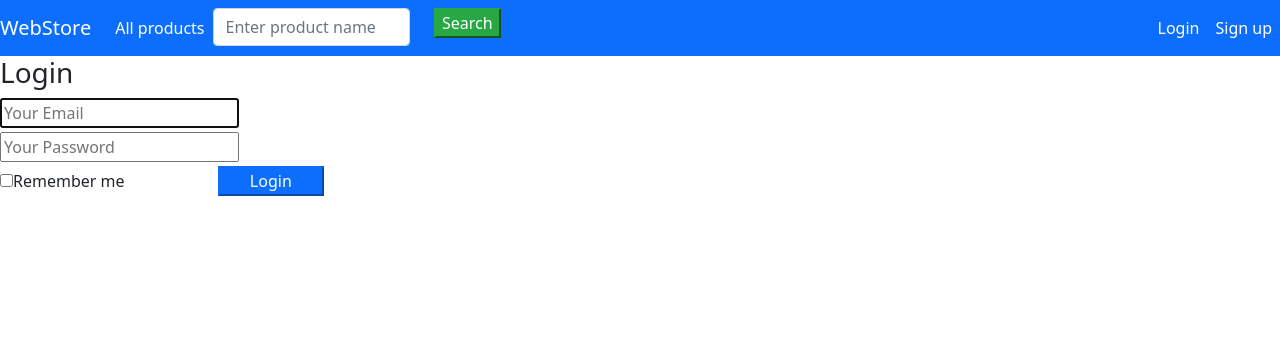
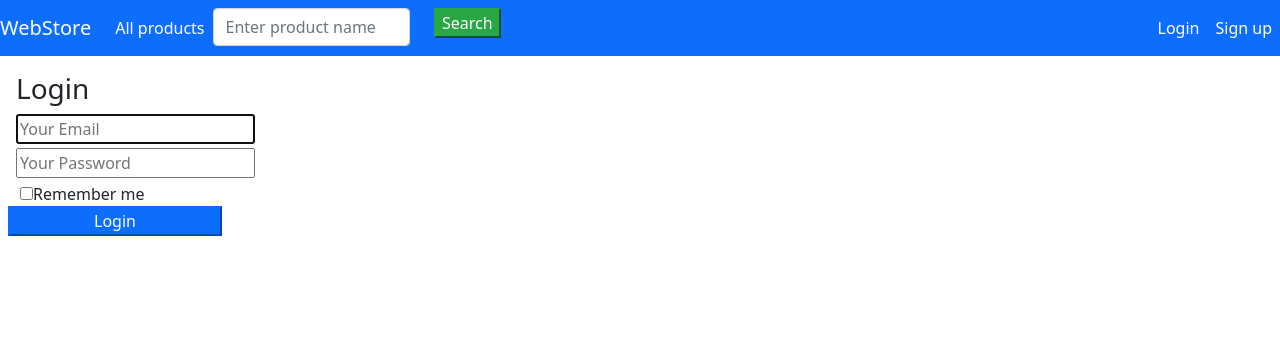
Before and after one commit to gcfbn/scripting-languages-final-project, a Flask app: page /login in a window 1280 px wide. Shown: the top 356 px of the page. Run offline with Flask 2, Linux system fonts and the light colour scheme; some libraries are stand-ins or nearby versions.

Commit message:
Minor changes to login and register pages.

```diff
--- a/python/app/templates/login.html
+++ b/python/app/templates/login.html
@@ -1,7 +1,7 @@
 {% extends "base.html" %}
 
 {% block content %}
-    <h3 class="title">Login</h3>
+    <h3 class="title ml-3 mt-3">Login</h3>
     <form method="POST" action="/login">
         <div class="box">
             {% with messages = get_flashed_messages() %}
@@ -12,19 +12,23 @@
                 {% endif %}
             {% endwith %}
 
-                <div class="form-outline mb-1">
+            <div class="form-outline mb-1 ml-3 mt-2">
                 <input class="input" id="form2Example1" type="email" name="email" placeholder="Your Email"
                        autofocus="">
             </div>
 
-                <div class="form-outline mb-1">
+            <div class="form-outline ml-3 mb-1">
                 <input class="input" id="form2Example1" type="password" name="password"
                        placeholder="Your Password" autofocus="">
             </div>
 
             <div class="form-submit">
-                    <label class="checkbox col-md-2"><input type="checkbox" name="remember">Remember me</label>
-                    <button class="btn-primary col-md-1">Login</button>
+                <div class="row ml-2">
+                    <label class="checkbox md-2"><input type="checkbox" name="remember">Remember me</label>
+                </div>
+                <div class="row ml-2 text-center">
+                    <button class="btn-primary col-2 md-1">Login</button>
+                </div>
             </div>
         </div>
     </form>
```
Also changed, not shown: python/app/templates/signup.html (+16 -10 lines). Lines whose indentation alone changed are shown as unchanged.
